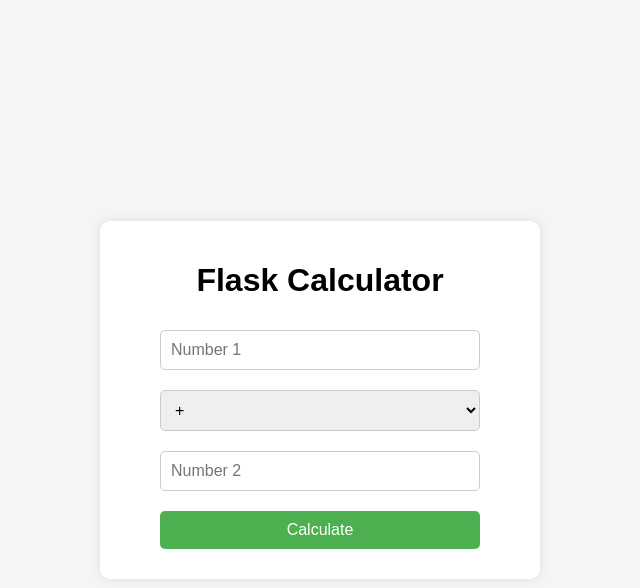
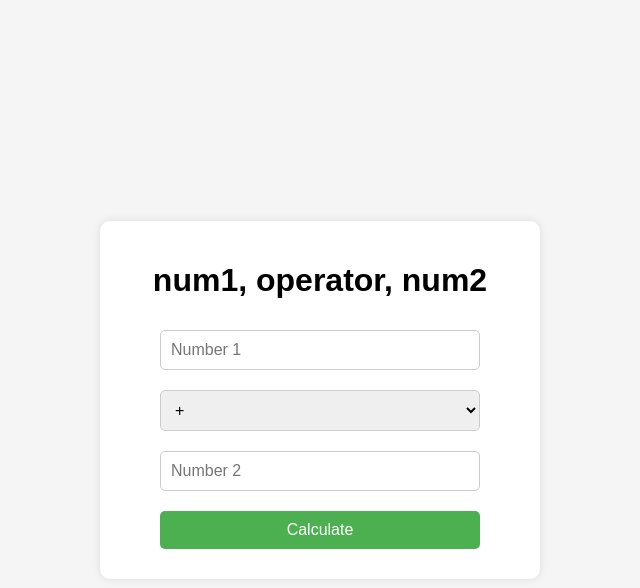
Before and after one commit to PaulTazzer/flask_calculator, a Flask app: page / in a window 1280 px wide. Shown: the top 588 px of the page, without its empty margins (320-960 px from the left). Run offline with Flask 3, Linux system fonts and the light colour scheme.

Commit message:
Made variable names strong in font

```diff
--- a/templates/index.html
+++ b/templates/index.html
@@ -56,7 +56,7 @@
 </head>
 <body>
   <div class="calculator-container">
-    <h1>Flask Calculator</h1>
+    <h1>{{ 'num1, operator, num2' }}</h1> <!-- Display the variable names -->
     <form method="POST">
       <input type="number" name="num1" placeholder="Number 1" required>
       <select name="operator">
@@ -68,12 +68,12 @@
       <input type="number" name="num2" placeholder="Number 2" required>
       <button type="submit">Calculate</button>
     </form>
+
     {% if result is not none %}
-      <p>Values:</p>
-      <p>Number 1: {{ num1 }}</p>
-      <p>Operator: {{ operator }}</p>
-      <p>Number 2: {{ num2 }}</p>
-      <p>Result: {{ result }}</p>
+      <h3><strong>num1:</strong> {{ num1 }}</h3>  <!-- Display variable names in bold -->
+      <h3><strong>operator:</strong> {{ operator }}</h3>
+      <h3><strong>num2:</strong> {{ num2 }}</h3>
+      <h3><strong>result:</strong> {{ result }}</h3>
     {% endif %}
   </div>
 </body>
```
